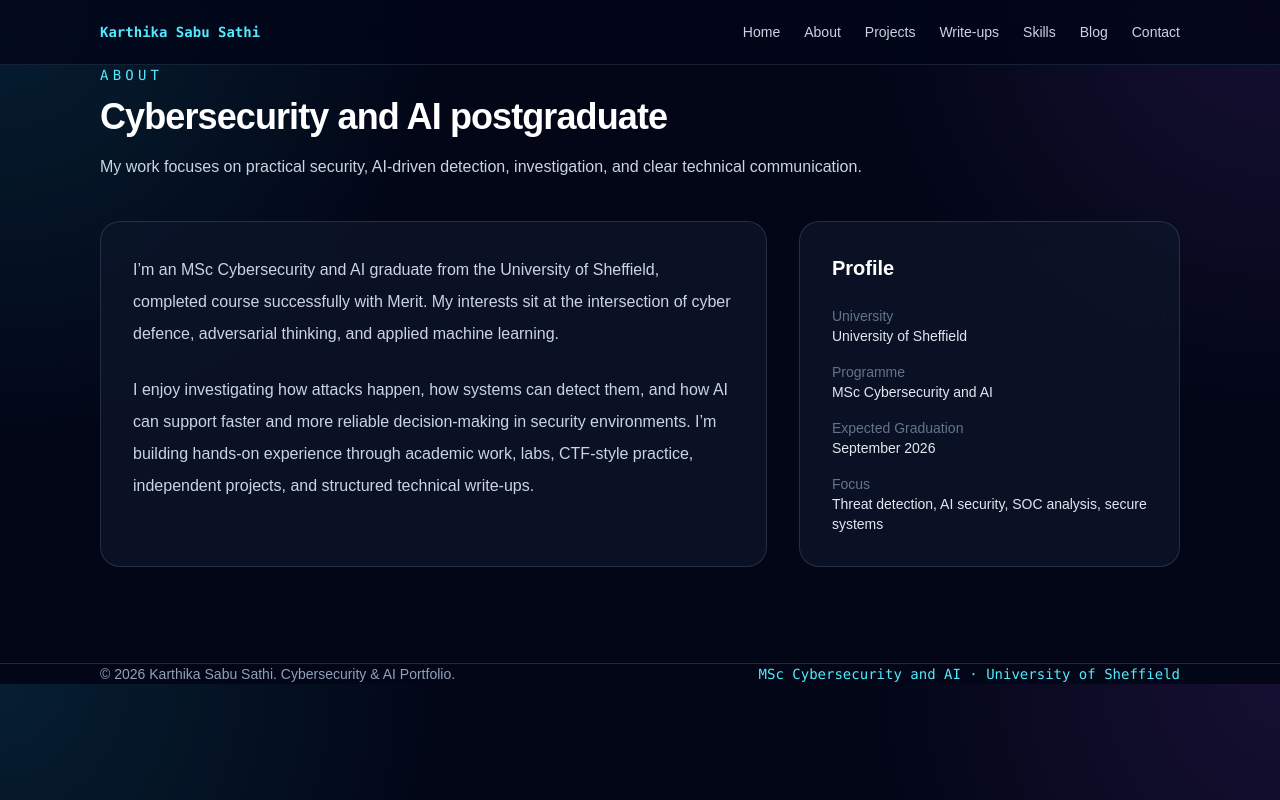
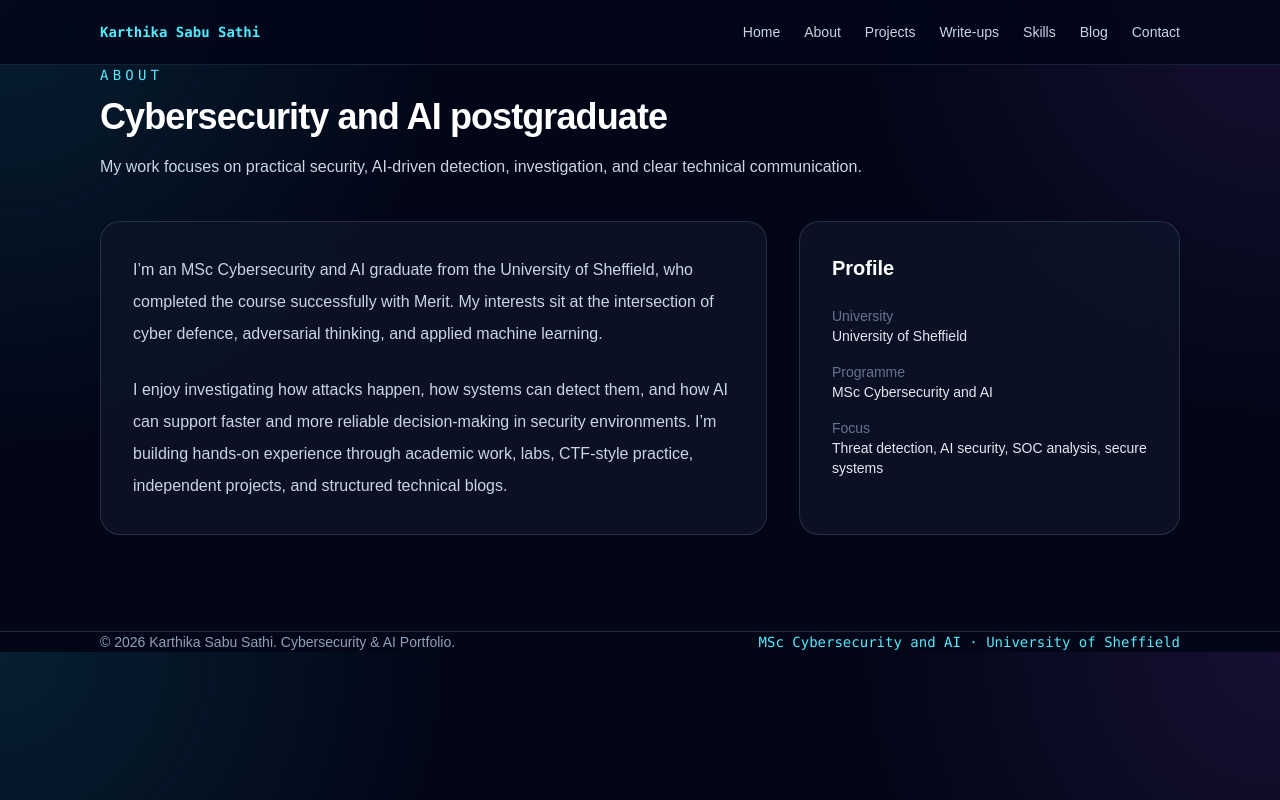
Before and after one commit to Karthikaaah/karthika-portfolio, a Next.js app: page /about in a window 1280 px wide. Built offline with nearby package versions, Linux system fonts and the light colour scheme.

Commit message:
Update page.tsx

```diff
--- a/app/about/page.tsx
+++ b/app/about/page.tsx
@@ -13,7 +13,7 @@ export default function AboutPage() {
         <div className="card p-8 text-slate-300">
           <p className="leading-8">
             I’m an MSc Cybersecurity and AI graduate from the University of
-            Sheffield, completed course successfully with Merit. My interests sit
+            Sheffield, who completed the course successfully with Merit. My interests sit
             at the intersection of cyber defence, adversarial thinking, and
             applied machine learning.
           </p>
@@ -23,7 +23,7 @@ export default function AboutPage() {
             them, and how AI can support faster and more reliable decision-making
             in security environments. I’m building hands-on experience through
             academic work, labs, CTF-style practice, independent projects, and
-            structured technical write-ups.
+            structured technical blogs.
           </p>
         </div>
 
@@ -38,10 +38,7 @@ export default function AboutPage() {
               <dt className="text-slate-500">Programme</dt>
               <dd className="text-slate-200">MSc Cybersecurity and AI</dd>
             </div>
-            <div>
-              <dt className="text-slate-500">Expected Graduation</dt>
-              <dd className="text-slate-200">September 2026</dd>
-            </div>
+
             <div>
               <dt className="text-slate-500">Focus</dt>
               <dd className="text-slate-200">
```
